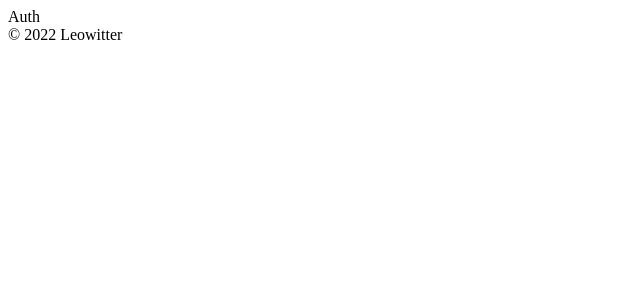
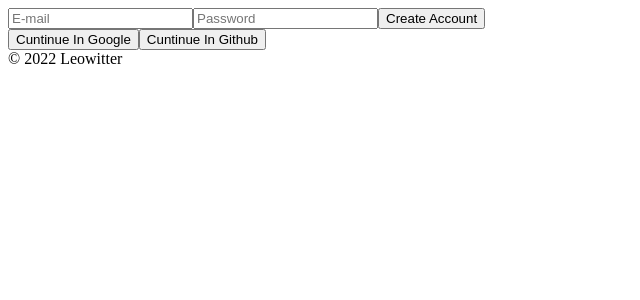
Before and after one commit to highwindLeos/Leowitter, a React (Create React App) app: page /#/ in a window 1280 px wide. Shown: the top 300 px of the page, without its empty margins (0-640 px from the left). Built offline with nearby package versions, Linux system fonts and the light colour scheme.

Commit message:
Firebase Account 생성  [ End Chapter 4-3 ]

```diff
--- a/src/routes/Auth.js
+++ b/src/routes/Auth.js
@@ -1,6 +1,58 @@
+import { createUserWithEmailAndPassword, getAuth, signInWithEmailAndPassword } from "firebase/auth";
+import { useState } from "react";
 
 const Auth = () => {
-   return <span>Auth</span>
+
+   const [email, setEmail] = useState("");
+   const [password, setPassword] = useState("");
+   const [newAccount, setNewAccount] = useState(true); // 계정을 위한 state
+
+   const onChange = (event) => {
+      const {
+         target : { name, value },
+      } = event;
+
+      if (name === "email") {
+         setEmail(value);
+      } else if (name === "password") {
+         setPassword(value);
+      }
+
+   };
+
+   const onSubmit = async(event) => {
+      event.preventDefault();
+      try {
+
+         let data;
+         const auth = getAuth();
+
+         if (newAccount) {
+            // Create New Account
+            data = await createUserWithEmailAndPassword(auth, email, password);
+         } else {
+            // Log in
+            data = await signInWithEmailAndPassword(auth, email, password);
+         }
+         console.log(data);
+      } catch (error) {
+         console.log(error);
+      }
+   };
+
+   return (
+      <div>
+         <form onSubmit={onSubmit} >
+            <input name="email" type="email" placeholder="E-mail" required value={email} onChange={onChange} />
+            <input name="password" type="password" placeholder="Password" required value={password} onChange={onChange} />
+            <input type="submit" value={ newAccount ? "Create Account" : "Log In" }/>
+         </form>
+         <div>
+            <button>Cuntinue In Google</button>
+            <button>Cuntinue In Github</button>
+         </div>
+      </div>
+   )
 }
 
 export default Auth;
```
